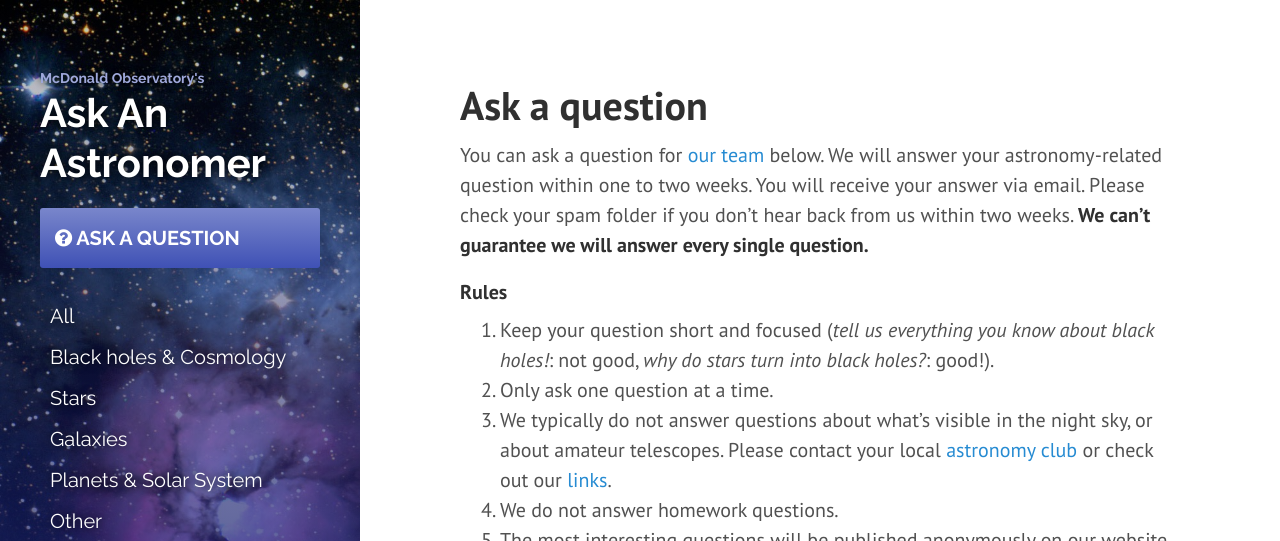
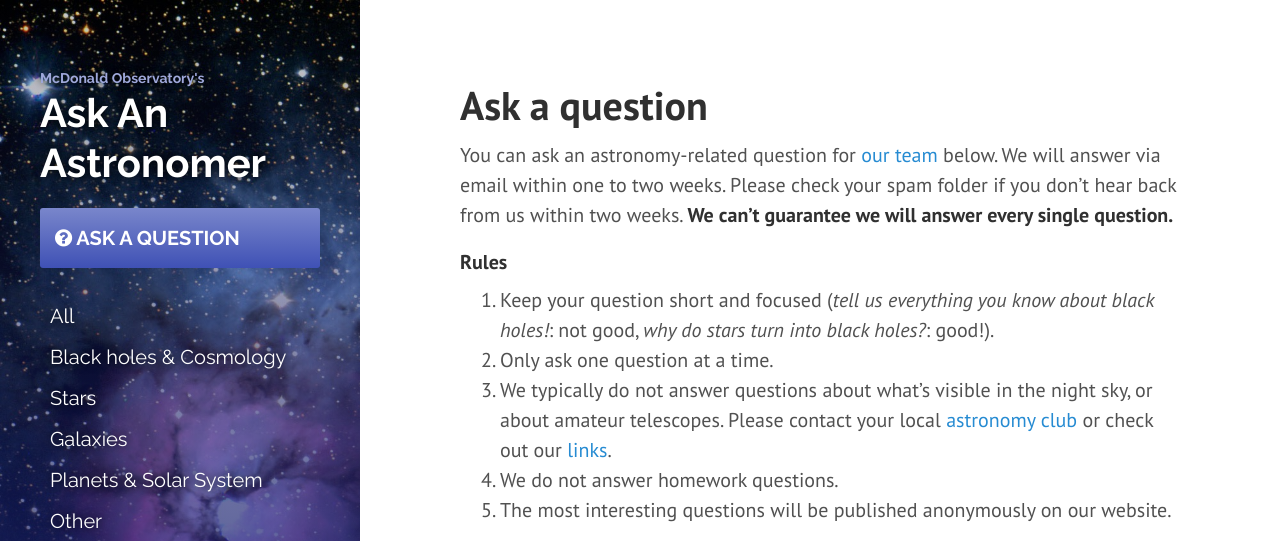
Before and after one commit to askanastronomer/askanastronomer.github.io, a Jekyll site: the page built from ask.md, in a window 1280 px wide and 900 px high, cut to the strip 0-541 px from the top of the window. Built offline with Jekyll 4.4.1, drawn with Linux system fonts in a browser that asks for light colours; nearby versions of some CDN libraries.

```diff
--- a/ask.md
+++ b/ask.md
@@ -2,7 +2,7 @@
 layout: page
 title: Ask a question
 ---
-You can ask a question for [our team](/about) below. We will answer your astronomy-related question within one to two weeks. You will receive your answer via email. Please check your spam folder if you don't hear back from us within two weeks. **We can't guarantee we will answer every single question.**
+You can ask an astronomy-related question for [our team](/about) below. We will answer via email within one to two weeks. Please check your spam folder if you don't hear back from us within two weeks. **We can't guarantee we will answer every single question.**
 
 #### Rules
 1. Keep your question short and focused (*tell us everything you know about black holes!*: not good, *why do stars turn into black holes?*: good!).
```
